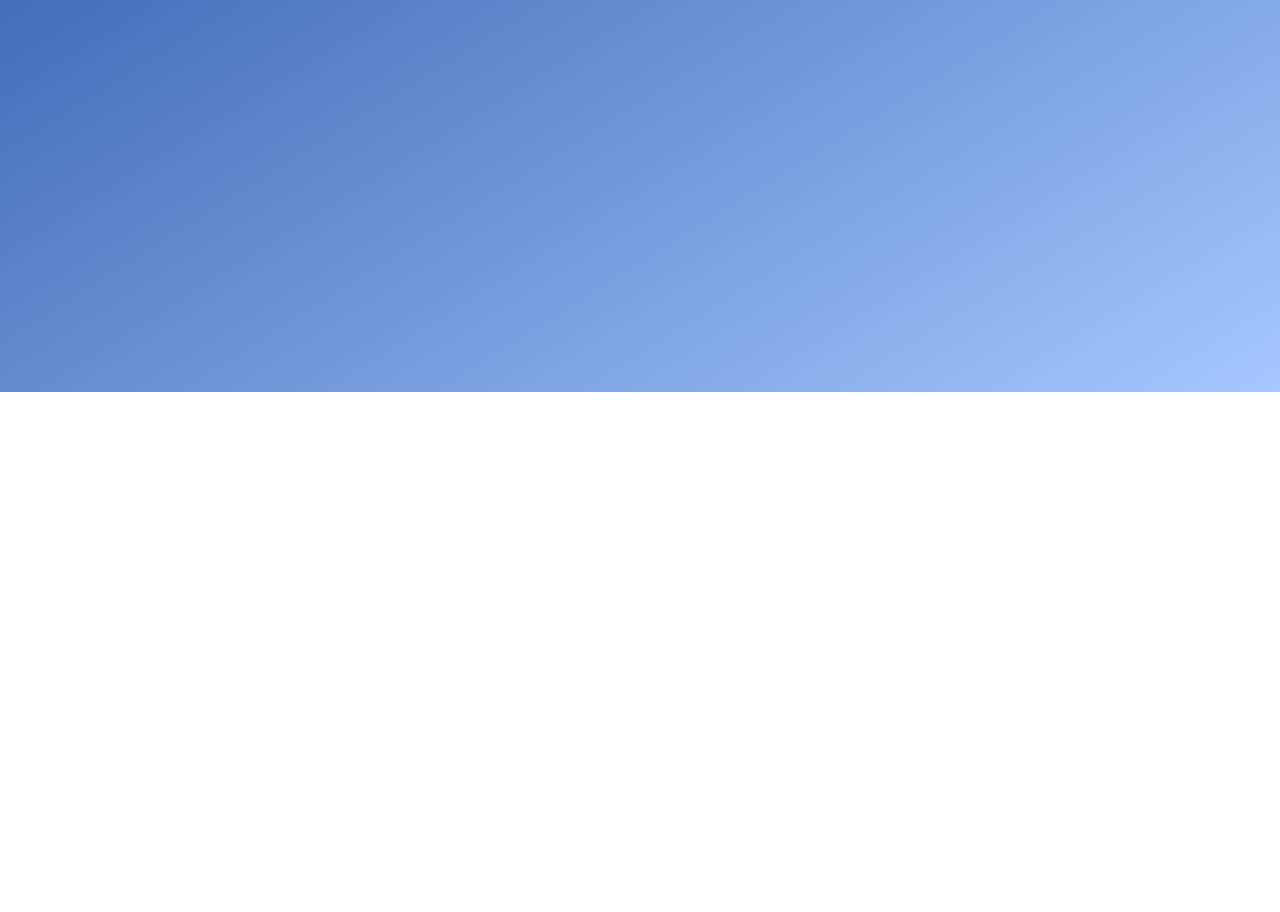
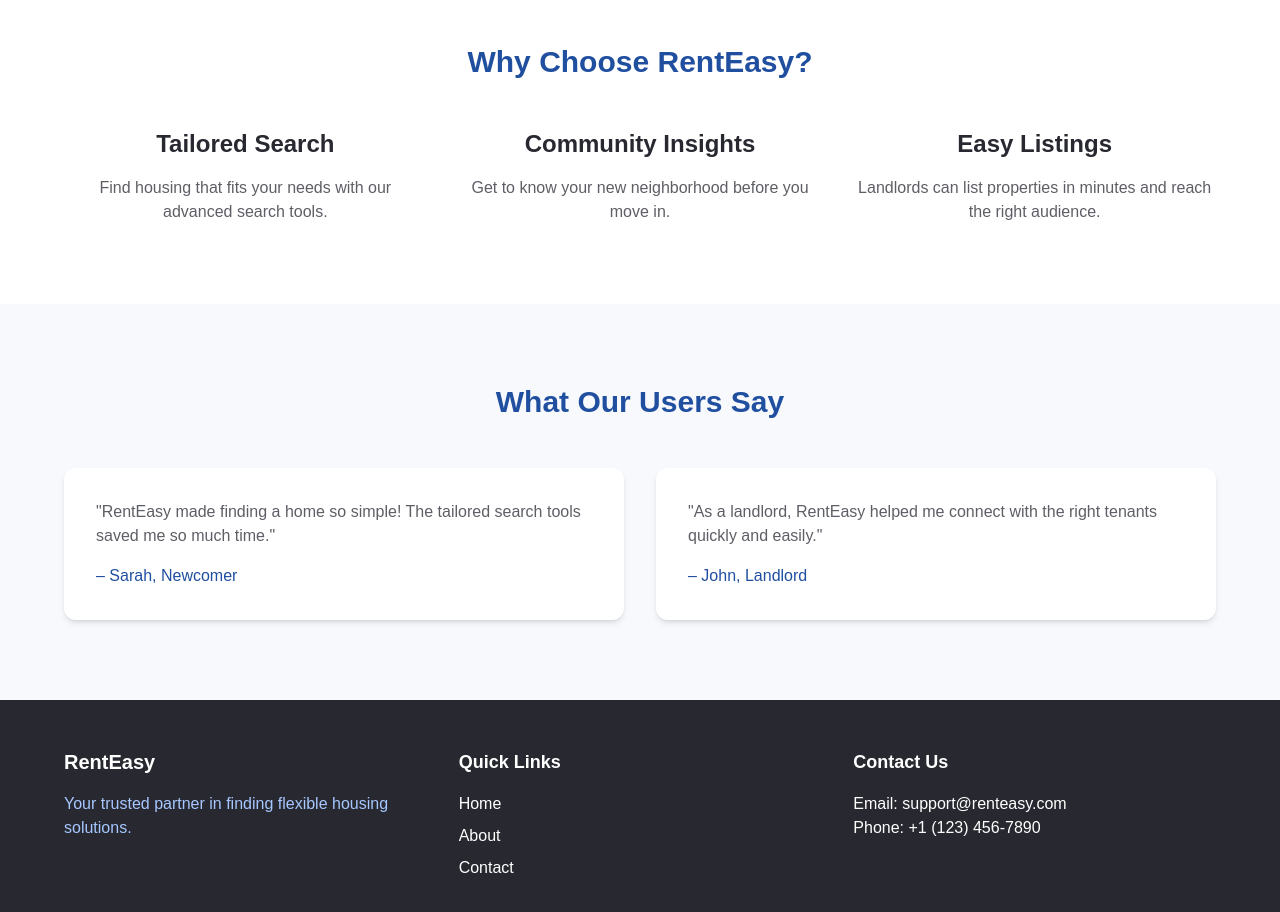
Before and after one commit to edmundnche/RentEasy, a Next.js app: page / in a window 1280 px wide. Shown: the part 480-1392 px from the top of the page. Before the commit the page ends 872 px from the top, so only its background shows below. Built offline with nearby package versions, Linux system fonts and the light colour scheme; no server answers.

Commit message:
Update page.js

```diff
--- a/src/app/page.js
+++ b/src/app/page.js
@@ -25,7 +25,93 @@ export default function Home() {
         </div>
       </div>
     </section>
+    <section className="bg-white py-20 px-6">
+        <div className="max-w-6xl mx-auto">
+          <h2 className="font-rubik text-3xl font-bold text-[#204FA0] text-center mb-12">
+            Why Choose RentEasy?
+          </h2>
+          <div className="grid grid-cols-1 md:grid-cols-3 gap-8">
+            <div className="text-center">
+              <h3 className="font-rubik text-2xl font-bold text-[#282930] mb-4">
+                Tailored Search
+              </h3>
+              <p className="font-dm-sans text-[#5E5F66]">
+                Find housing that fits your needs with our advanced search tools.
+              </p>
+            </div>
+            <div className="text-center">
+              <h3 className="font-rubik text-2xl font-bold text-[#282930] mb-4">
+                Community Insights
+              </h3>
+              <p className="font-dm-sans text-[#5E5F66]">
+                Get to know your new neighborhood before you move in.
+              </p>
+            </div>
+            <div className="text-center">
+              <h3 className="font-rubik text-2xl font-bold text-[#282930] mb-4">
+                Easy Listings
+              </h3>
+              <p className="font-dm-sans text-[#5E5F66]">
+                Landlords can list properties in minutes and reach the right audience.
+              </p>
+            </div>
+          </div>
+        </div>
+      </section>
+
+      {/* Testimonial Section */}
+      <section className="bg-[#F7F9FC] py-20 px-6">
+        <div className="max-w-6xl mx-auto">
+          <h2 className="font-rubik text-3xl font-bold text-[#204FA0] text-center mb-12">
+            What Our Users Say
+          </h2>
+          <div className="grid grid-cols-1 md:grid-cols-2 gap-8">
+            <div className="bg-white p-8 rounded-xl shadow-md">
+              <p className="font-dm-sans text-[#5E5F66] mb-4">
+                "RentEasy made finding a home so simple! The tailored search tools saved me so much time."
+              </p>
+              <p className="font-dm-sans text-[#204FA0] font-medium">
+                – Sarah, Newcomer
+              </p>
+            </div>
+            <div className="bg-white p-8 rounded-xl shadow-md">
+              <p className="font-dm-sans text-[#5E5F66] mb-4">
+                "As a landlord, RentEasy helped me connect with the right tenants quickly and easily."
+              </p>
+              <p className="font-dm-sans text-[#204FA0] font-medium">
+                – John, Landlord
+              </p>
+            </div>
+          </div>
+        </div>
+      </section>
+
+      {/* Footer */}
+      <footer className="bg-[#282930] py-12 px-6 text-white">
+        <div className="max-w-6xl mx-auto grid grid-cols-1 md:grid-cols-3 gap-8">
+          <div>
+            <h3 className="font-rubik text-xl font-bold mb-4">RentEasy</h3>
+            <p className="font-dm-sans text-[#A6C7FF]">
+              Your trusted partner in finding flexible housing solutions.
+            </p>
+          </div>
+          <div>
+            <h4 className="font-rubik text-lg font-bold mb-4">Quick Links</h4>
+            <ul className="font-dm-sans space-y-2">
+              <li><a href="#" className="hover:text-[#A6C7FF]">Home</a></li>
+              <li><a href="#" className="hover:text-[#A6C7FF]">About</a></li>
+              <li><a href="#" className="hover:text-[#A6C7FF]">Contact</a></li>
+            </ul>
+          </div>
+          <div>
+            <h4 className="font-rubik text-lg font-bold mb-4">Contact Us</h4>
+            <p className="font-dm-sans">Email: support@renteasy.com</p>
+            <p className="font-dm-sans">Phone: +1 (123) 456-7890</p>
+          </div>
+        </div>
+      </footer>
     </div>
+
 
   )
 }
```
